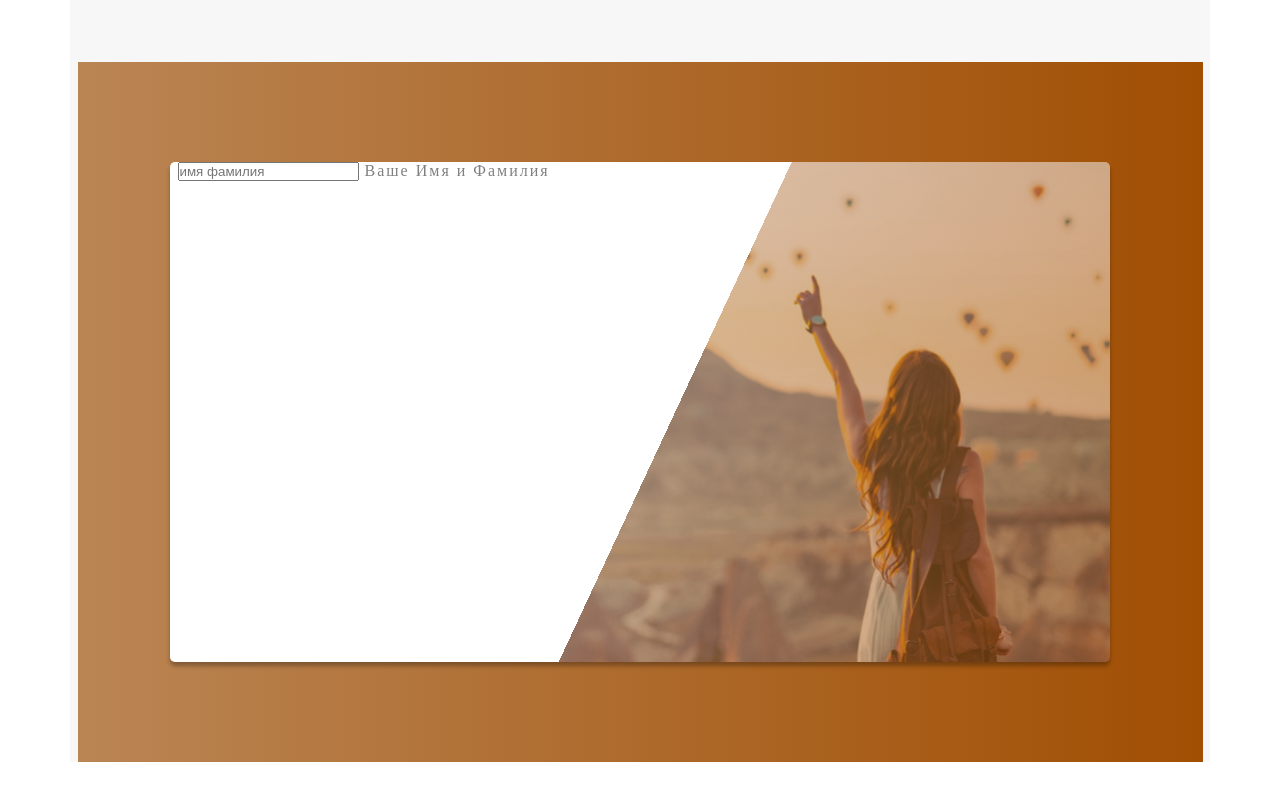
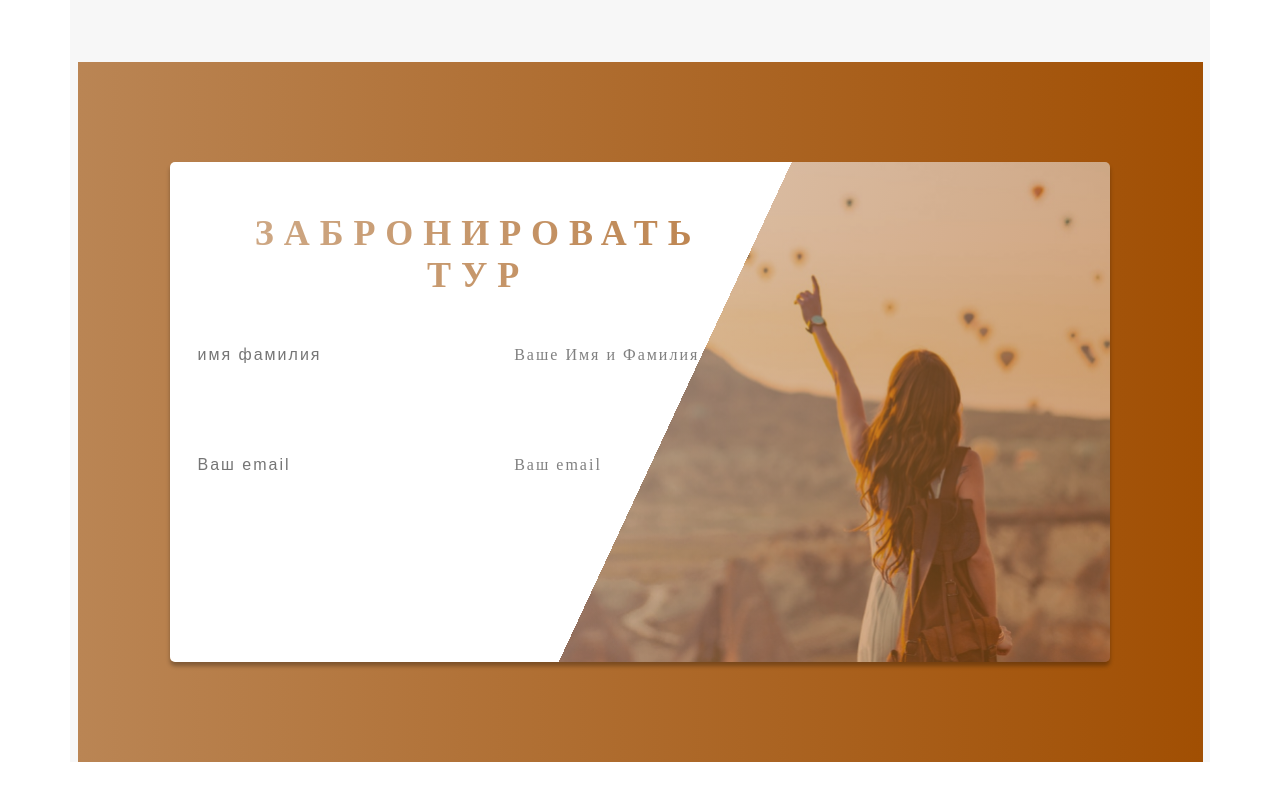
Before and after one commit to mimv7/balloon, a plain HTML site: page index.html in a window 1280 px wide. Shown: the part 3897-4697 px from the top of the page. Drawn offline with Linux system fonts and the light colour scheme.

Commit message:
внесение правок в форму отправки

```diff
--- a/index.html
+++ b/index.html
@@ -248,9 +248,18 @@
                     <div class="book">
                         <div class="book__form">
                             <form action="#" class="form">
-                                <input type="text" class="form__input" placeholder="имя фамилия" id="name" required>
-                                <label for="name" class="form__label">Ваше Имя и Фамилия</label>
+                                <h2 class="title-secondary title-form">забронировать тур</h2>
+                                <div class="form__group">
+                                    <input type="text" class="form__input" placeholder="имя фамилия" id="name" required>
+                                    <label for="name" class="form__label">Ваше Имя и Фамилия</label>
+                                </div>
+
+                                <div class="form__group">
+                                    <input type="email" class="form__input" placeholder="Ваш email" id="name" required>
+                                    <label for="name" class="form__label">Ваш email</label>
+                                </div>
                             </form>
+
                         </div>
                     </div>
                 </div>
--- a/style/_book.sass
+++ b/style/_book.sass
@@ -8,3 +8,22 @@
     box-shadow: $box-shadow
     border-radius: .5rem
     overflow: hidden
+
+.form
+    width: 65%
+    &__group:not(:last-child)
+        margin-bottom: 5rem
+    &__input
+        font-size: $font-size-p
+        letter-spacing: .2rem
+        font-weight: 400
+        color: $color-black
+        background-color: $color-white
+        padding: 2rem 0 2rem 2rem
+        border: none
+        border-bottom: .2rem solid transparent
+        border-radius: .5rem
+        width: 55%
+
+.title-form
+    margin: 5rem 5rem 3rem
```
Also changed, not shown: style/style.css, 1 other file.
